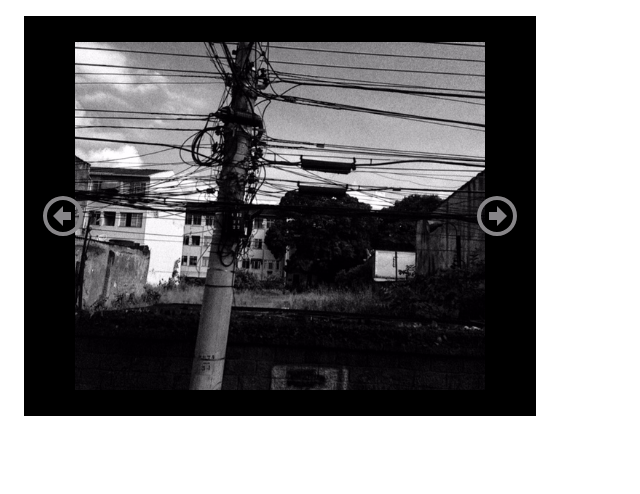
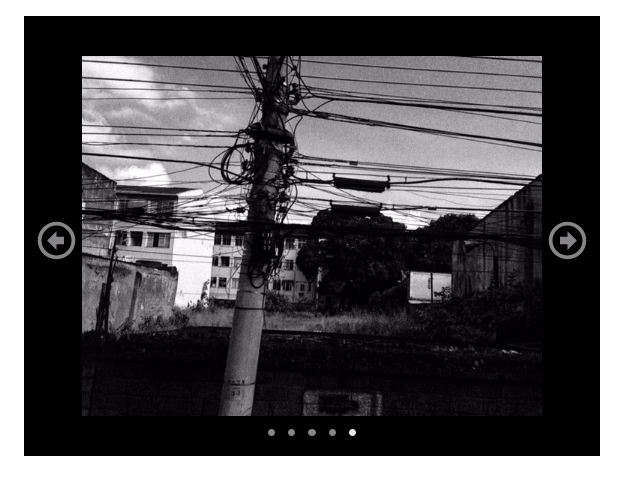
Before and after one commit to Ma-thyas/npm_packages_image-carousel, a plain HTML site: page index.html in a window 1280 px wide. Both pictures are taken after a click on the picture 63 px from the left and 216 px from the top of the page. Shown: the whole page, without its empty margins (0-640 px from the left). Drawn offline with Linux system fonts and the light colour scheme.

Commit message:
carousel finished, dots added

```diff
--- a/index.html
+++ b/index.html
@@ -8,29 +8,24 @@
   </head>
   <body>
     <div class="carousel">
-      <div class="frame">
-        <div class="slide">
-          <img src="./img/IMG_1499.JPG" alt="b&w street picture #1" class="carousel-img" data-index="1" data-active="true">
-          <img src="./img/IMG_1507.JPG" alt="b&w street picture #2" class="carousel-img" data-index="2">
-          <img src="./img/IMG_1509.JPG" alt="b&w street picture #3" class="carousel-img" data-index="3">
-          <img src="./img/IMG_1677.jpg" alt="b&w street picture #4" class="carousel-img" data-index="4">
-          <img src="./img/IMG_3416.JPG" alt="b&w street picture #5" class="carousel-img" data-index="5">
-        </div>
-        <div class="control">
-          <div class="arrows">
-            <img src="./img/arrow-left-bold-circle-outline.svg" alt="left arrow" class="arrow left">
-            <img src="./img/arrow-right-bold-circle-outline.svg" alt="right arrow" class="arrow right">
-          </div>
-        </div>
+      <div class="slide">
+        <img src="./img/IMG_1499.JPG" alt="b&w street picture #1" class="carousel-img" data-active="true">
+        <img src="./img/IMG_1507.JPG" alt="b&w street picture #2" class="carousel-img">
+        <img src="./img/IMG_1509.JPG" alt="b&w street picture #3" class="carousel-img">
+        <img src="./img/IMG_1677.jpg" alt="b&w street picture #4" class="carousel-img">
+        <img src="./img/IMG_3416.JPG" alt="b&w street picture #5" class="carousel-img">
+      </div>
+      <div class="control">
+        <img src="./img/arrow-left-bold-circle-outline.svg" alt="left arrow" class="arrow left">
+        <img src="./img/arrow-right-bold-circle-outline.svg" alt="right arrow" class="arrow right">
       </div>
       <div class="dots">
-        <span class="dot"></span>
-        <span class="dot"></span>
-        <span class="dot"></span>
-        <span class="dot"></span>
-        <span class="dot"></span>
+        <img src="./img/dot.svg" alt="dot #1" class="dot active" data-index="1">
+        <img src="./img/dot.svg" alt="dot #2" class="dot" data-index="2">
+        <img src="./img/dot.svg" alt="dot #3" class="dot" data-index="3">
+        <img src="./img/dot.svg" alt="dot #4" class="dot" data-index="4">
+        <img src="./img/dot.svg" alt="dot #5" class="dot" data-index="5">
       </div>
-
     </div>
 
     <script src="index.js"></script>
--- a/index.js
+++ b/index.js
@@ -1,67 +1,56 @@
-const allArrows = document.querySelectorAll('.arrow');
-const frame = document.querySelector('.frame');
+const control = document.querySelectorAll('.arrow');
 const slide = document.querySelector('.slide');
-const carouselImg = document.querySelectorAll('.carousel-img');
+const dots = document.querySelectorAll('.dot');
+const dotContainer = document.querySelector('.dots');
 
-let initial = 0;
-let amount = 840;
-// let index = 1;
-// let offset;
-
-// const nextRightImg = () => {
-//      initial -= amount;
-//     slide.style.transform = `translate(${initial}px)`;
-
-// }
-// const nextLeftImg = () => {
-//     initial += amount;
-//    slide.style.transform = `translate(${initial}px)`;
-
-// }
 
 const nextSlide = (e) => {
     let offset = e.target.classList.contains('right') === true ? 1 : -1;
-    // e.target.classList.contains('left') === true ? initial += amount : initial -= amount;
-    // offset == "1" ? initial += amount : initial -= amount;
     activeSlide(offset);
-    // slide.style.transform = `translate(${initial}px)`;
-    // slide.children[4].dataset.active === true ? loopSlide() : activeSlide(offset);
+    activeDot();
 }
 
 const activeSlide = (value) => {
-    let activeOne = slide.querySelector('[data-active]');
-    let nextIndex = [...slide.children].indexOf(activeOne) + value;
-    // let nextImg = slide.querySelector(`[data-index = "${index += value}"]`);
+    let activeImg = slide.querySelector('[data-active]');
+    let nextIndex = [...slide.children].indexOf(activeImg) + value;
 
     if (nextIndex < 0) {
         nextIndex = slide.children.length -1;
-        initial = -3360;
     }
     if (nextIndex >= slide.children.length) {
         nextIndex = 0
-        initial = 0;
     }
-    console.log(nextIndex);
 
     let nextImg = slide.children[nextIndex];
-    activeOne.removeAttribute('data-active');
+
+    activeImg.removeAttribute('data-active');
     nextImg.dataset.active = true;
-
 }
 
-const loopSlide = () => {
-    console.log('oi');
-    slide.children[4].removeAttribute('data-active');
-    slide.children[0].dataset.active = true;
-    initial = 0;
-    slide.style.transform = `translate(${initial}px)`;
-
+const selectSlide = (e) => {
+    let index = e.target.dataset.index;
+    let showImg = slide.children[index -1];
+    slide.querySelector('[data-active]').removeAttribute('data-active');
+    showImg.dataset.active = true;
+    activeDot();
 }
 
-allArrows.forEach(arrow => {
+const activeDot = () => {
+    dots.forEach(dot => {
+        dot.classList.remove('active');
+    });
+
+    let activeIndex = [...slide.children].indexOf(slide.querySelector('[data-active]')) + 1 ;
+    let activeD = dotContainer.querySelector(`[data-index = '${activeIndex}']`);
+
+    activeD.classList.add('active');
+}
+
+
+control.forEach(arrow => {
     arrow.addEventListener("click",nextSlide)
 })
 
-
-// rightArrow.addEventListener('click', nextRightImg);
-// leftArrow.addEventListener('click', nextLeftImg);
+dots.forEach(dot => {
+    dot.addEventListener('click', selectSlide)
+})
--- a/style.css
+++ b/style.css
@@ -1,25 +1,20 @@
 .carousel {
     position: relative;
-    overflow: hidden;
-    background-color: black;
-    height: 50vh;
-    width: 40vw;
+    height: 55vh;
+    width: 45vw;
+    min-width: 35vh;
+    min-height: 35vh;
+
     margin: 2vh;
 }
-/*
-.frame {
-    display: flex;
-
-
-} */
 
 .slide {
     position: absolute;
+    background-color: black;
     inset: 0;
-    padding: 5% 10%;
+    padding: 7% 10%;
     transition: 2s opacity ease-in-out;
 }
-
 
 .slide img {
     display: none;
@@ -27,7 +22,6 @@
     height: 100%;
     object-fit: cover;
     object-position: center;
-
 }
 
 .slide img[data-active] {
@@ -36,7 +30,7 @@
 
 .carousel-img {
     animation-name: ease-in-out;
-    animation-duration: 500ms;
+    animation-duration: 1s;
   }
 
 @keyframes ease-in-out {
@@ -45,37 +39,53 @@
   }
 
 
-.arrows {
+.control {
     position: absolute;
-    top: 44%;
+    top: 46%;
     left: 0;
     right: 0;
-    padding: 0 15px;
+    padding: 0 1.3vh;
     display: flex;
     justify-content: space-between;
-    align-items: flex-end;
+    align-items: center;
 }
 
-.arrows img {
-    width: 6vh;
+.control img {
+    width: 8%;
     filter: invert(58%) sepia(17%) saturate(43%) hue-rotate(236deg) brightness(88%) contrast(88%);
 }
 
-.arrows img:hover,
-.arrows img:focus {
+.control img:hover,
+.control img:focus {
     filter: invert(99%) sepia(0%) saturate(7222%) hue-rotate(302deg) brightness(126%) contrast(85%);
     cursor: pointer;
+}
 
+.dots {
+    position: absolute;
+    top: 92%;
+    left: 0;
+    right: 0;
+    padding: 1vh 0;
+    display: flex;
+    justify-content: center;
+    align-items: center;
+    gap: 1vh;
 }
 
 .dot {
-    height: 5vh;
-    width: 5vh;
-    background-color: #878588;
-    border-radius: 50%;
-    cursor: pointer;
+    padding: 0 .3vh;
+    width: 1.3%;
+    filter: invert(58%) sepia(17%) saturate(43%) hue-rotate(236deg) brightness(88%) contrast(88%);
   }
 
-  .dot:hover {
-    background-color: #f0f0f0;
+  .dot:hover,
+  .dot:focus {
+    filter: invert(99%) sepia(2%) saturate(350%) hue-rotate(31deg) brightness(112%) contrast(84%);
+    cursor: pointer
   }
+
+  .active {
+    filter: invert(99%) sepia(2%) saturate(350%) hue-rotate(31deg) brightness(112%) contrast(84%);
+
+  }
```
Also changed, not shown: img/dot.svg (added).
